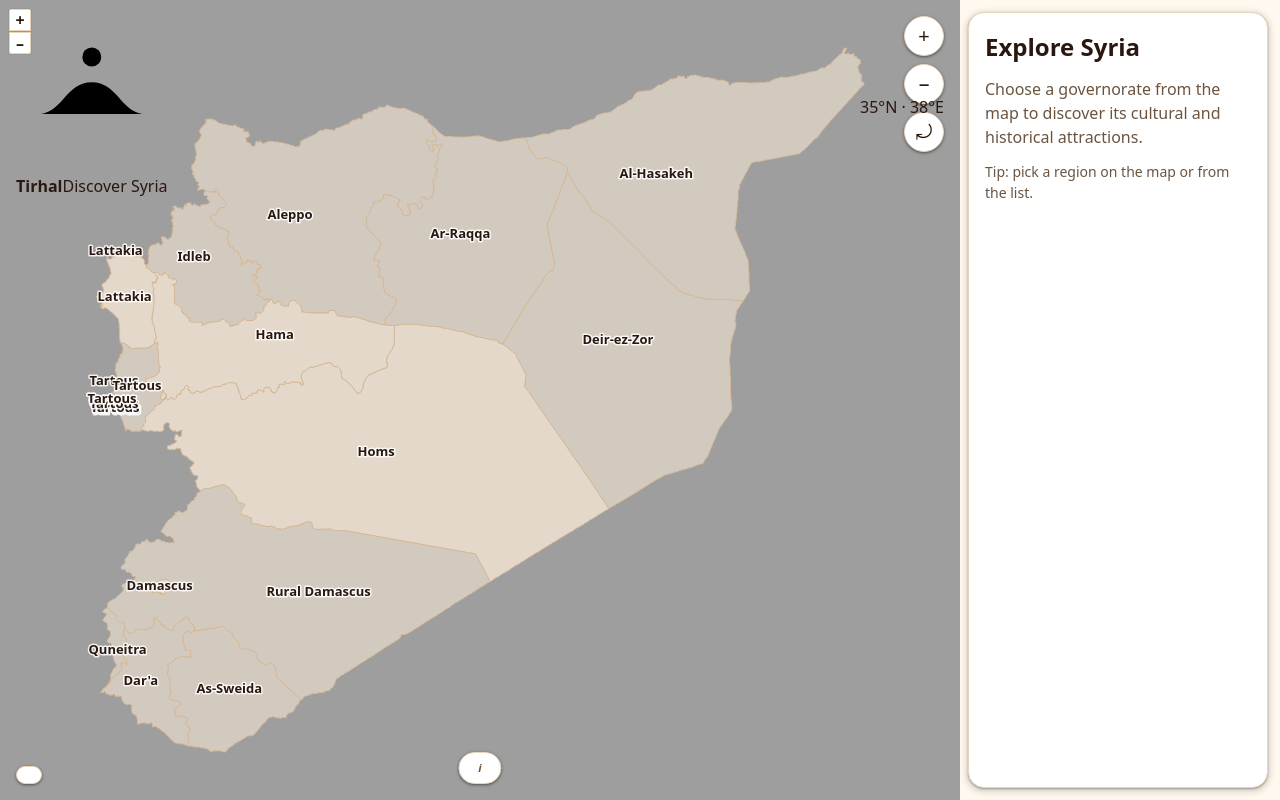
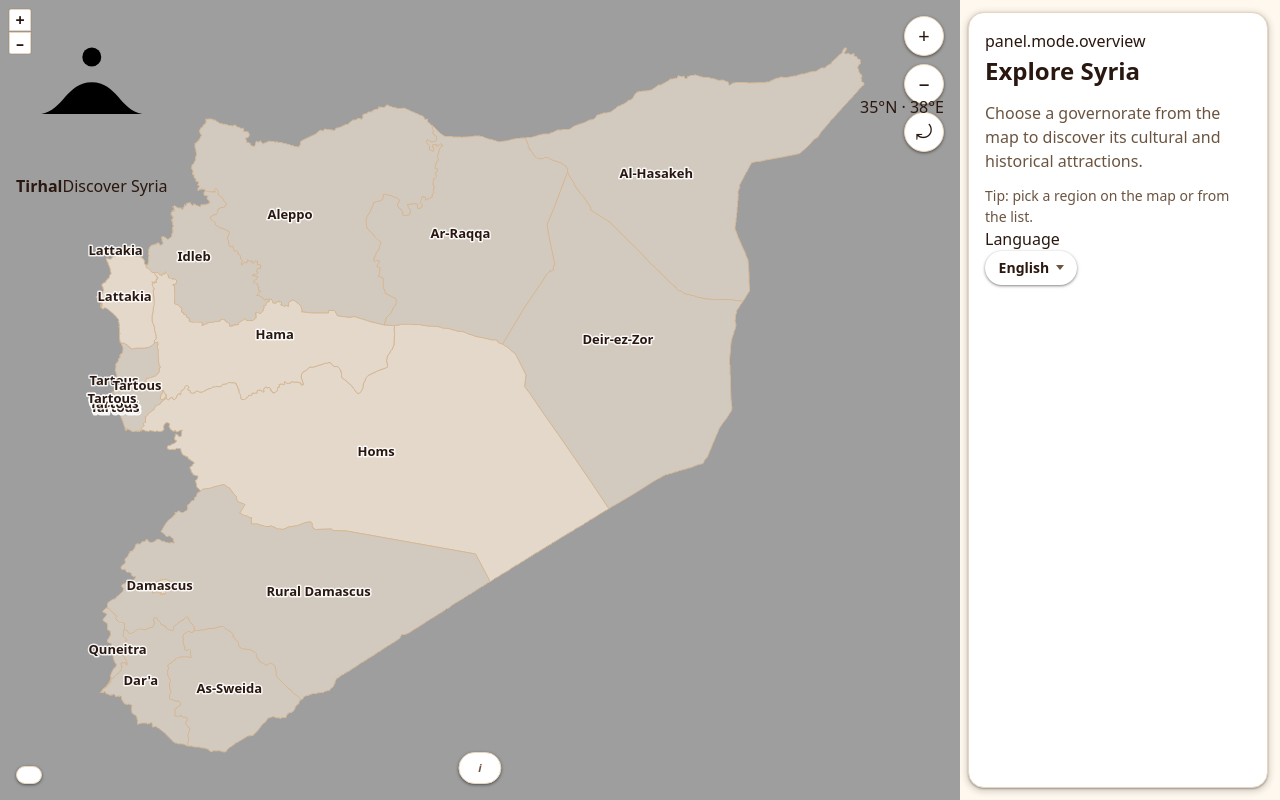
Before and after one commit to Ali4sz/tirhal, a Vue app: page / in a window 1280 px wide. Built offline with nearby package versions, Linux system fonts and the light colour scheme.

Commit message:
feat: refactor DiscoveryPanel structure and enhance locale switcher integration

```diff
--- a/src/components/discovery/DiscoveryPanel.vue
+++ b/src/components/discovery/DiscoveryPanel.vue
@@ -3,21 +3,47 @@
  * DiscoveryPanel — routes between the four panel states derived from discovery
  * state: overview, supported-governorate list, coming-soon, and attraction
  * detail. It owns no state of its own.
+ *
+ * It also hosts the locale switcher in a persistent footer row, so language can
+ * be changed from any panel mode without leaving the drawer.
  */
+import { computed, nextTick, useTemplateRef, watch } from 'vue'
+import { useI18n } from 'vue-i18n'
 import { useDiscoveryState } from '@/composables/useDiscoveryState'
 import DiscoveryOverview from '@/components/discovery/DiscoveryOverview.vue'
 import GovernoratePanel from '@/components/discovery/GovernoratePanel.vue'
 import ComingSoonPanel from '@/components/discovery/ComingSoonPanel.vue'
 import AttractionDetailPanel from '@/components/discovery/AttractionDetailPanel.vue'
+import LocaleSwitcher from '@/components/app/LocaleSwitcher.vue'
 
+const { t } = useI18n()
 const { panelMode } = useDiscoveryState()
+const panelBodyRef = useTemplateRef<HTMLElement>('panelBody')
+const panelModeLabel = computed(() => t(`panel.mode.${panelMode.value}`))
+
+watch(panelMode, async () => {
+  await nextTick()
+  panelBodyRef.value
+    ?.querySelector<HTMLElement>('[data-panel-heading]')
+    ?.focus({ preventScroll: true })
+})
 </script>
 
 <template>
   <div class="tirhal-panel">
-    <DiscoveryOverview v-if="panelMode === 'overview'" />
-    <GovernoratePanel v-else-if="panelMode === 'governorate'" />
-    <ComingSoonPanel v-else-if="panelMode === 'coming-soon'" />
-    <AttractionDetailPanel v-else-if="panelMode === 'attraction'" />
+    <div ref="panelBody" class="tirhal-panel__body" :data-panel-mode="panelMode">
+      <span class="tirhal-sr-only" role="status" aria-live="polite">{{ panelModeLabel }}</span>
+      <Transition name="tirhal-story" mode="out-in">
+        <DiscoveryOverview v-if="panelMode === 'overview'" key="overview" />
+        <GovernoratePanel v-else-if="panelMode === 'governorate'" key="governorate" />
+        <ComingSoonPanel v-else-if="panelMode === 'coming-soon'" key="coming-soon" />
+        <AttractionDetailPanel v-else key="attraction" />
+      </Transition>
+    </div>
+
+    <footer class="tirhal-panel__footer">
+      <span class="tirhal-panel__footer-label">{{ t('localeSwitcher.label') }}</span>
+      <LocaleSwitcher />
+    </footer>
   </div>
 </template>
```
